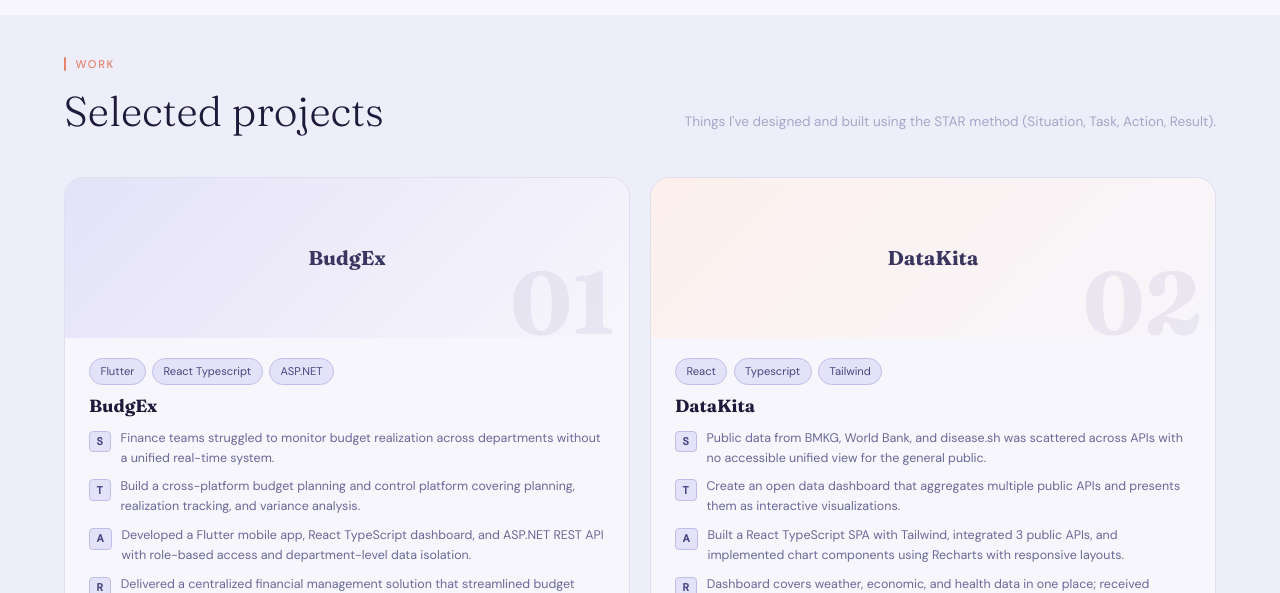
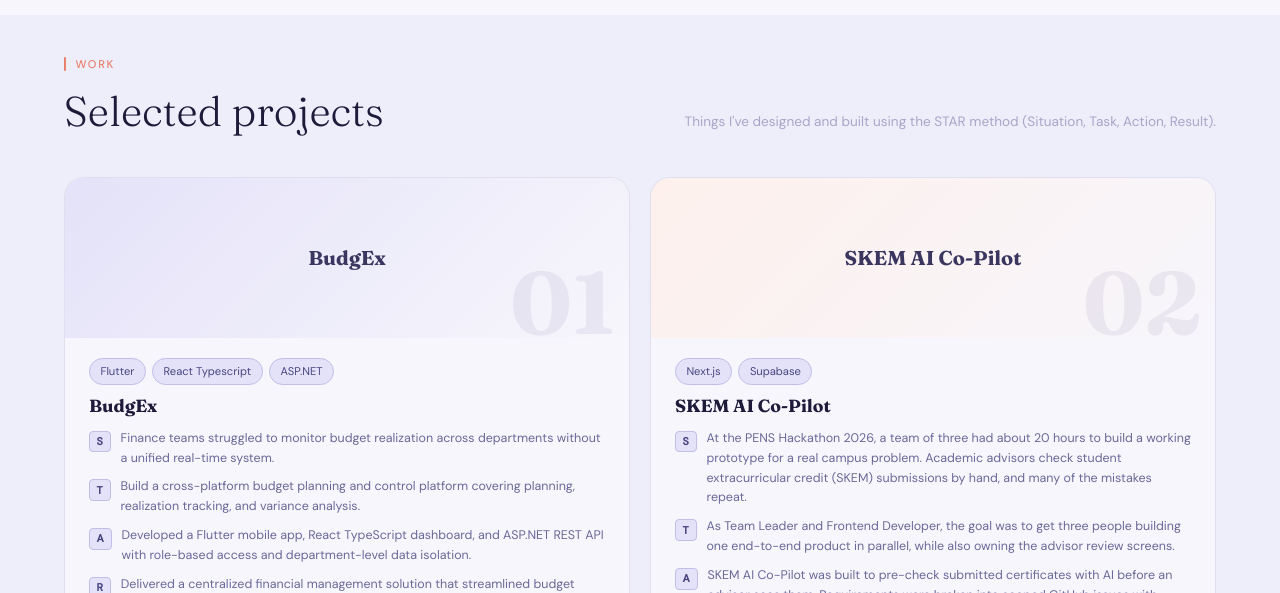
Before and after one commit to bagusmukti/bagus-portfolio, a React (Vite) app: page / in a window 1280 px wide. Shown: the part 2207-2800 px from the top of the page. Built offline with nearby package versions, Linux system fonts and the light colour scheme.

Commit message:
feat: update projects and skills content
- Replace RoomRes, Employee Management System, and Public Grievance System with SKEM AI Co-Pilot and Court Call
- Point project links to live deployments and rename button to "View Project"
- Refresh skill tags (Next.js, Supabase)

```diff
--- a/src/data.ts
+++ b/src/data.ts
@@ -11,11 +11,11 @@ export const personal = {
 }
 
 export const skills = [
-  { cat: 'Frontend', tags: ['Javascript', 'React', 'TypeScript', 'Tailwind CSS'], level: 'Advanced' },
+  { cat: 'Frontend', tags: ['Javascript', 'React.js', 'TypeScript', 'Next.js'], level: 'Advanced' },
   { cat: 'Backend',  tags: ['PHP', 'C#', 'Laravel', 'ASP.NET'],                  level: 'Advanced' },
   { cat: 'Mobile',   tags: ['Flutter', 'Dart', 'BLoC', 'Provider'],               level: 'Intermediate' },
-  { cat: 'Database', tags: ['MySQL', 'PostgreSQL', 'Redis'],                       level: 'Proficient' },
-  { cat: 'Workflow', tags: ['Git', 'CI/CD', 'Figma', 'Agile'],                    level: 'Everyday' },
+  { cat: 'Database', tags: ['MySQL', 'PostgreSQL', 'Redis', 'Supabase'],           level: 'Proficient' },
+  { cat: 'Workflow', tags: ['Git', 'Figma', 'Agile'],                           level: 'Everyday' },
 ]
 
 export const projects = [
@@ -31,11 +31,41 @@ export const projects = [
     },
     year: '2026',
     color: 'ind',
-    githubUrl: '#',
+    githubUrl: 'https://play.google.com/store/apps/details?id=com.budgex.budgex',
     image: '',
   },
   {
     num: '02',
+    title: 'SKEM AI Co-Pilot',
+    stack: ['Next.js', 'Supabase'],
+    star: {
+      situation: 'At the PENS Hackathon 2026, a team of three had about 20 hours to build a working prototype for a real campus problem. Academic advisors check student extracurricular credit (SKEM) submissions by hand, and many of the mistakes repeat.',
+      task: 'As Team Leader and Frontend Developer, the goal was to get three people building one end-to-end product in parallel, while also owning the advisor review screens.',
+      action: 'SKEM AI Co-Pilot was built to pre-check submitted certificates with AI before an advisor sees them. Requirements were broken into scoped GitHub issues with owners and priorities, pull requests were reviewed to keep the frontend and backend aligned, and the advisor’s review queue and approve-or-reject screens were developed.',
+      result: 'A working prototype was delivered from certificate upload to advisor approval and presented live.',
+    },
+    year: '2026',
+    color: 'pch',
+    githubUrl: 'https://skem-copilot.vercel.app/',
+    image: '',
+  },
+  {
+    num: '03',
+    title: 'Court Call',
+    stack: ['React.js', 'Next.js', 'Supabase'],
+    star: {
+      situation: 'UKM Badminton PENS coordinated all its activities through Google Form, leading to double-bookings, disputed payments, and no record of attendance or results.',
+      task: 'As the sole developer, I needed to build a web app replacing this with structured booking, verifiable QRIS payments, and live session management.',
+      action: 'Built with Next.js and Supabase, using Row-Level Security to enforce access, a synced booking-payment flow, realtime queue and court views, and admin tools for results, leaderboard, and reporting — shipped in small, tested increments.',
+      result: 'Delivered a feature-complete v1 covering activity management, booking and payment, live court operations, match history, leaderboard, and reporting — letting the club run a full session end-to-end without relying on basic form at all.',
+    },
+    year: '2026',
+    color: 'pch',
+    githubUrl: 'https://github.com/bagusmukti/court-call',
+    image: '',
+  },
+  {
+    num: '04',
     title: 'DataKita',
     stack: ['React', 'Typescript', 'Tailwind'],
     star: {
@@ -46,37 +76,7 @@ export const projects = [
     },
     year: '2026',
     color: 'pch',
-    githubUrl: 'https://github.com/bagusmukti/datakita',
-    image: '',
-  },
-  {
-    num: '03',
-    title: 'RoomRes',
-    stack: ['ASP.NET', 'React Typescript', 'PostgreSQL'],
-    star: {
-      situation: 'Campus room booking was handled manually via physical forms, causing scheduling conflicts and slow approval turnaround.',
-      task: 'Design and build a web-based room reservation system with real-time schedule visibility and status tracking.',
-      action: 'Built an ASP.NET Core API with PostgreSQL, a React TypeScript frontend, and an admin panel for managing room availability and booking requests.',
-      result: 'Provided a centralized room booking workflow that improved scheduling visibility and streamlined reservation management across campus facilities.',
-    },
-    year: '2026',
-    color: 'lav',
-    githubUrl: 'https://github.com/bagusmukti/2026-room-reservation-frontend',
-    image: '',
-  },
-  {
-    num: '04',
-    title: 'Employee Management System',
-    stack: ['Laravel', 'PHP', 'Javascript'],
-    star: {
-      situation: 'Managing employee records, attendance, and leave requests through separate processes can increase administrative workload and reduce operational efficiency.',
-      task: 'Build a full workforce management platform covering employee records, attendance, leave, and admin operations — solo, in 3 months.',
-      action: 'Developed with Laravel and JavaScript; designed a normalized MySQL schema and integrated a fingerprint attendance module via REST API.',
-      result: 'Digitized key HR processes through a centralized platform, improving accessibility and organization of workforce data.',
-    },
-    year: '2025',
-    color: 'mint',
-    githubUrl: 'https://github.com/bagusmukti/app-pegawai',
+    githubUrl: 'https://datakita-one.vercel.app/',
     image: '',
   },
   {
@@ -91,22 +91,7 @@ export const projects = [
     },
     year: '2025',
     color: 'lav',
-    githubUrl: 'https://github.com/bagusmukti/umkm-lokal',
-    image: '',
-  },
-  {
-    num: '06',
-    title: 'Public Grievance System',
-    stack: ['PHP', 'Javascript', 'CSS'],
-    star: {
-      situation: 'Citizens had no structured way to report public service issues — complaints were submitted verbally and often went untracked.',
-      task: 'Build a citizen complaint platform where users can submit reports, track status, and receive responses from administrators.',
-      action: 'Developed with PHP, JS, and CSS; built an admin panel for complaint triage, status updates, and response management.',
-      result: 'Digitized the full complaint lifecycle; admin response rate improved significantly with centralized tracking replacing manual logs.',
-    },
-    year: '2025',
-    color: 'pch',
-    githubUrl: 'https://github.com/bagusmukti/Project-UAS',
+    githubUrl: 'https://umkmberotakagile.netlify.app/',
     image: '',
   },
 ]
--- a/src/sections/Projects.tsx
+++ b/src/sections/Projects.tsx
@@ -68,7 +68,7 @@ export function Projects() {
                   target="_blank"
                   rel="noopener noreferrer"
                 >
-                  View Code ↗
+                  View Project ↗
                 </a>
               </div>
             </article>
```
